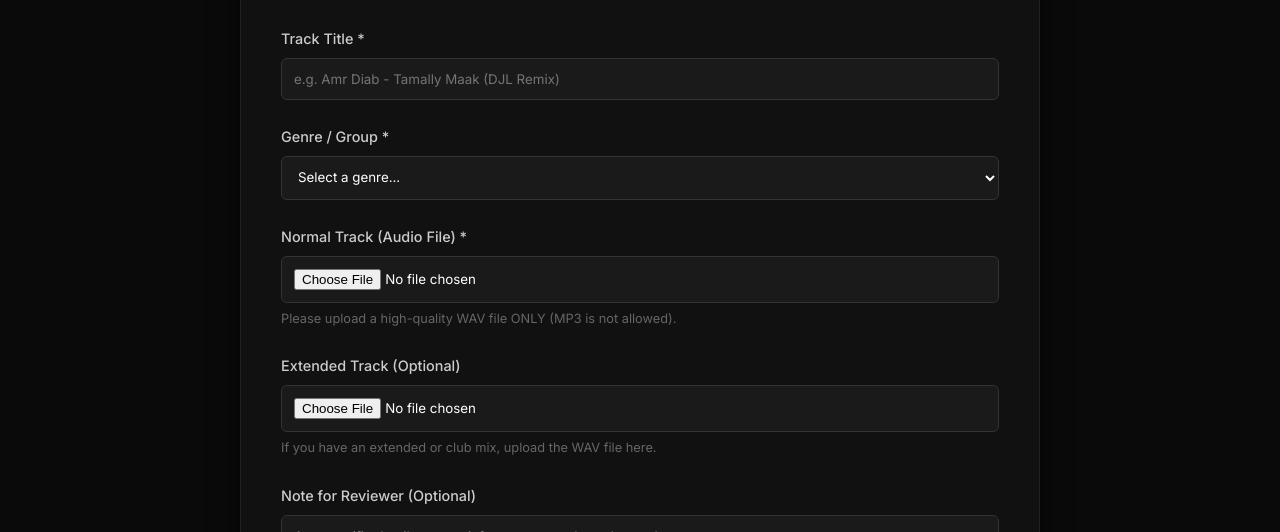
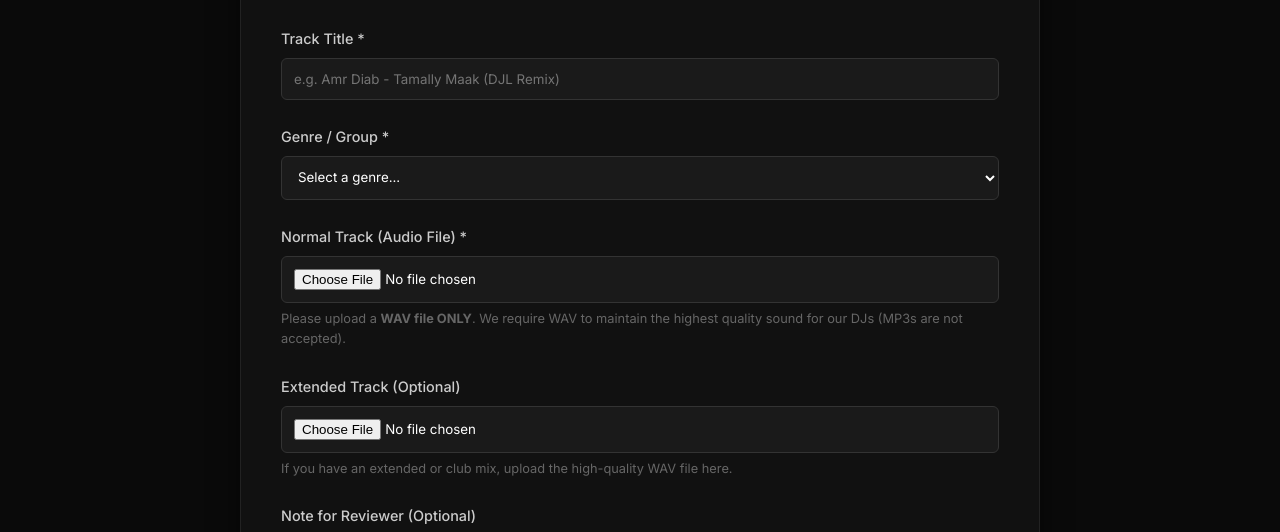
Before and after one commit to Johnlawen/TARAB-BLADI, a plain HTML site: page upload.html in a window 1280 px wide. Shown: the part 194-726 px from the top of the page. Drawn offline with nearby package versions, Linux system fonts and the light colour scheme; a script that the page names is missing.

Commit message:
feat: add explanation for WAV requirement on upload page

```diff
--- a/upload.html
+++ b/upload.html
@@ -152,13 +152,13 @@
             <div class="form-group">
                 <label for="normal-track">Normal Track (Audio File) *</label>
                 <input type="file" id="normal-track" accept=".wav,audio/wav,audio/x-wav" required>
-                <span class="help-text">Please upload a high-quality WAV file ONLY (MP3 is not allowed).</span>
+                <span class="help-text">Please upload a <strong>WAV file ONLY</strong>. We require WAV to maintain the highest quality sound for our DJs (MP3s are not accepted).</span>
             </div>
 
             <div class="form-group">
                 <label for="extended-track">Extended Track (Optional)</label>
                 <input type="file" id="extended-track" accept=".wav,audio/wav,audio/x-wav">
-                <span class="help-text">If you have an extended or club mix, upload the WAV file here.</span>
+                <span class="help-text">If you have an extended or club mix, upload the high-quality WAV file here.</span>
             </div>
 
             <div class="form-group">
```
